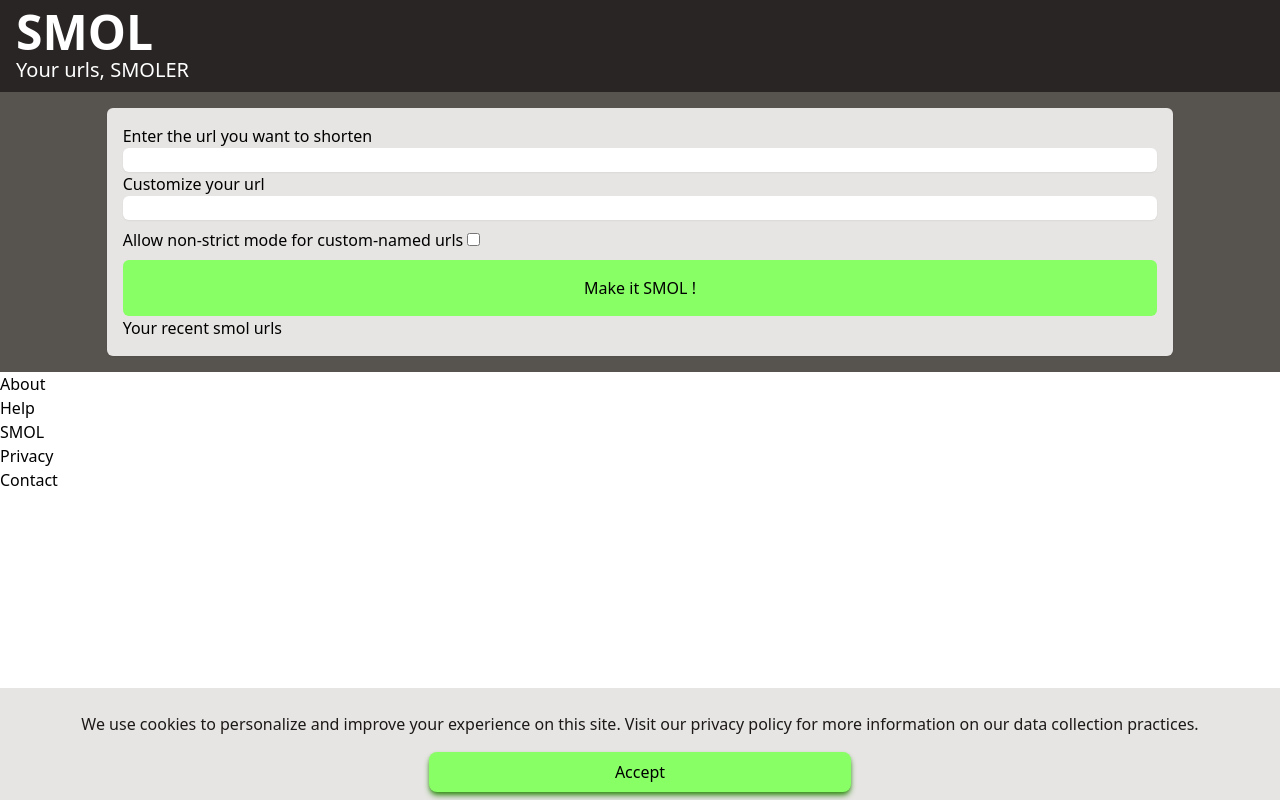
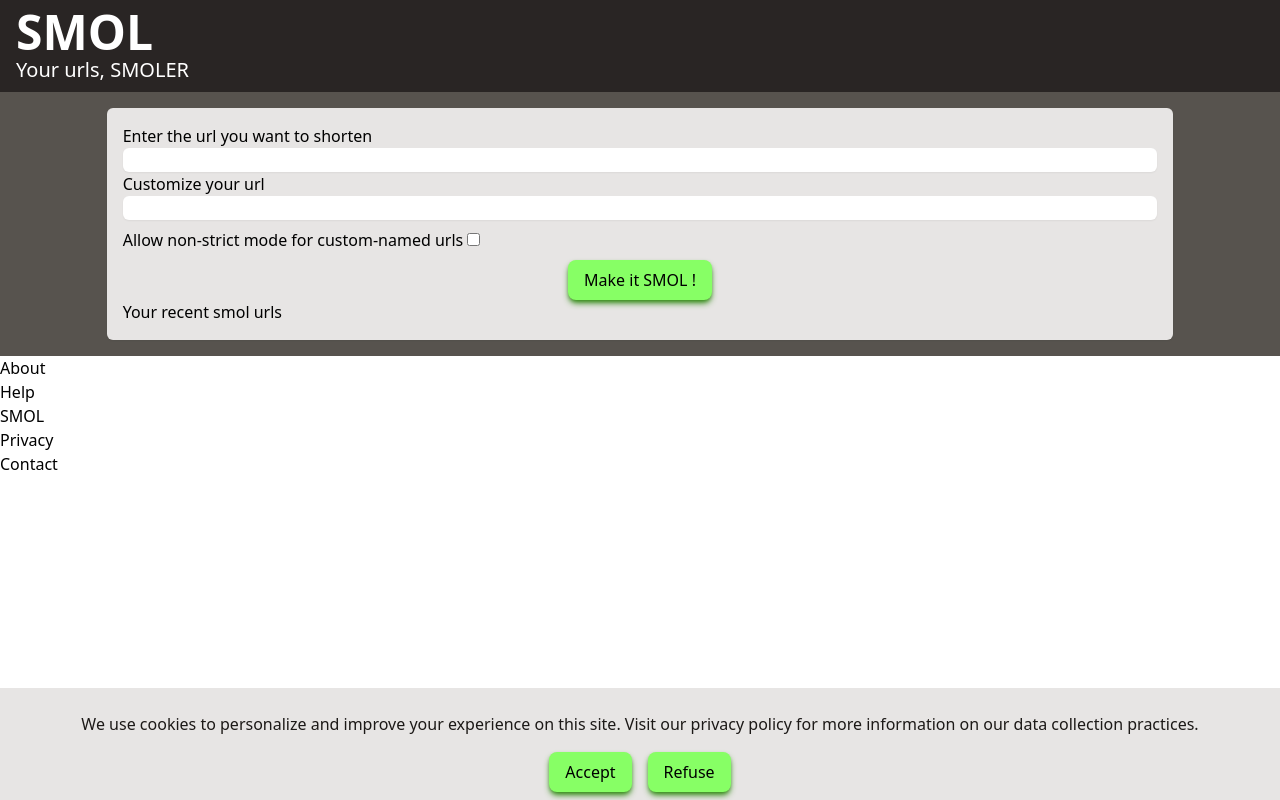
Before and after one commit to Janxa/smol, a React (Create React App) app in the folder client/: page / in a window 1280 px wide. Built offline with nearby package versions, Linux system fonts and the light colour scheme.

Commit message:
lifting the cookie banner component from Main to app.js

```diff
--- a/client/src/App.js
+++ b/client/src/App.js
@@ -1,39 +1,47 @@
 import "./App.css";
 import {  ToastContainer } from 'react-toastify';
 import 'react-toastify/dist/ReactToastify.css';
-
 import React, { useEffect, useState } from "react";
 import Main from "./components/Main.jsx";
 import Header from "./components/Header";
 import Footer from "./components/Footer";
 import Popup from "./components/popups/Popup";
-import { useCookies } from "react-cookie";
+import CookiesBanner from "./components/Cookies";
+import { useCookies,Cookies } from "react-cookie";
 function App() {
-  const [cookies, setCookie] = useCookies(["url_list"]);
+  const [cookies, setCookie] = useCookies(["url_list",]);
+  const [cookieVisible,setCookieVisible]= useState(cookies.url_list?false:true)
   const [popup, setPopup] = useState({  content: "",visible: false});
-
+  const [ url_list, setUrl_list]= useState(((cookies.url_list) || [] ));
+  console.log(cookies.url_list)
   function CreateCookie(url_list) {
     setCookie("url_list", url_list, {
       path: "/",
     });
+    setCookieVisible(false);
+  }
+  function RefuseCookie(){
+    setCookieVisible(false);
   }
   function OpenPopup(content) {
-    console.log(content)
     setPopup({content:content,visible:true});
-    console.log("pp",popup)
-
-
   }
   function ClosePopup(){
    setPopup({content:"",visible:false});
-
   }
   return (
     <div className="flex flex-col ">
       <ToastContainer />
       <Header className="fixed" />
-      <Main CreateCookie={CreateCookie} />
+      <Main RefuseCookie={RefuseCookie} CreateCookie={CreateCookie} />
       <Footer OpenPopup={OpenPopup} />
+      { cookieVisible && (
+          <CookiesBanner
+            RefuseCookie={RefuseCookie}
+            CreateCookie={CreateCookie}
+            url_list={url_list}
+          />
+        )}
       <Popup content={popup.content} visible={popup.visible} ClosePopup={ClosePopup} />
     </div>
   );
--- a/client/src/components/Cookies.jsx
+++ b/client/src/components/Cookies.jsx
@@ -4,12 +4,10 @@ function CookiesBanner(props) {
   return (
     <div className="fixed bottom-0 left-0 right-0 w-full bg-stone-200 p-2 flex flex-col items-center">
       <p className="text-stone-900  font-medium p-4">We use cookies to personalize and improve your experience on this site. Visit our privacy policy for more information on our data collection practices. </p>
-      <button  className="font-medium rounded-lg bg-greenpear
-      text-black
-       w-1/3 px-4 py-2  shadow-md shadow-greenpear-6
-        hover:shadow-greenpear-8 hover:shadow
-         transition-all ease-in-out
-          hover:bg-greenpear-5 duration-200"onClick={() => props.CreateCookie(props.url_list)}>Accept</button>
+      <div className="flex"   >
+        <button  className="btn-validation mx-2"onClick={() => props.CreateCookie(props.url_list)}>Accept</button>
+        <button className="btn-validation mx-2" onClick={()=>props.RefuseCookie()} >Refuse</button>
+      </div>
     </div>
   );
 }
--- a/client/src/components/Main.jsx
+++ b/client/src/components/Main.jsx
@@ -2,7 +2,6 @@ import React, { Component } from "react";
 import UrlForm from "./UrlForm";
 import Sidebar from "./Sidebar";
 import { withCookies } from "react-cookie";
-import CookiesBanner from "./Cookies";
 import axios from "axios";
 class Main extends Component {
   state = { url_list: this.props.cookies.get("url_list") || [] };
@@ -45,12 +44,7 @@ class Main extends Component {
           url_list={this.state.url_list}
           delete_url_from_list={this.delete_url_from_list}
         />
-        {Object.keys(this.props.cookies.cookies).length === 0 && (
-          <CookiesBanner
-            CreateCookie={this.props.CreateCookie}
-            url_list={this.state.url_list}
-          />
-        )}
+
       </main>
     </div>);
   }
--- a/client/src/components/UrlForm.jsx
+++ b/client/src/components/UrlForm.jsx
@@ -105,7 +105,7 @@ class UrlForm extends Component {
 
           {this.state.errors !== false && <p>{this.state.errors["alias"]}</p>}
 
-          <button className="rounded-md bg-greenpear p-4 "type="submit">Make it SMOL !</button>
+          <button className="btn-validation self-center"type="submit">Make it SMOL !</button>
         </form>
         {Object.keys(this.state.last_url).length !== 0 && (
           <UrlPairs data={this.state.last_url} />
--- a/client/src/index.css
+++ b/client/src/index.css
@@ -1,3 +1,14 @@
 @tailwind base;
 @tailwind components;
 @tailwind utilities;
+
+@layer components {
+    .btn-validation {
+      @apply font-normal rounded-lg bg-greenpear
+      text-black
+        px-4 py-2  shadow-md shadow-greenpear-6
+        hover:shadow-greenpear-8 hover:shadow
+         transition-all ease-in-out
+          hover:bg-greenpear-5 duration-200
+    }
+  }
```
